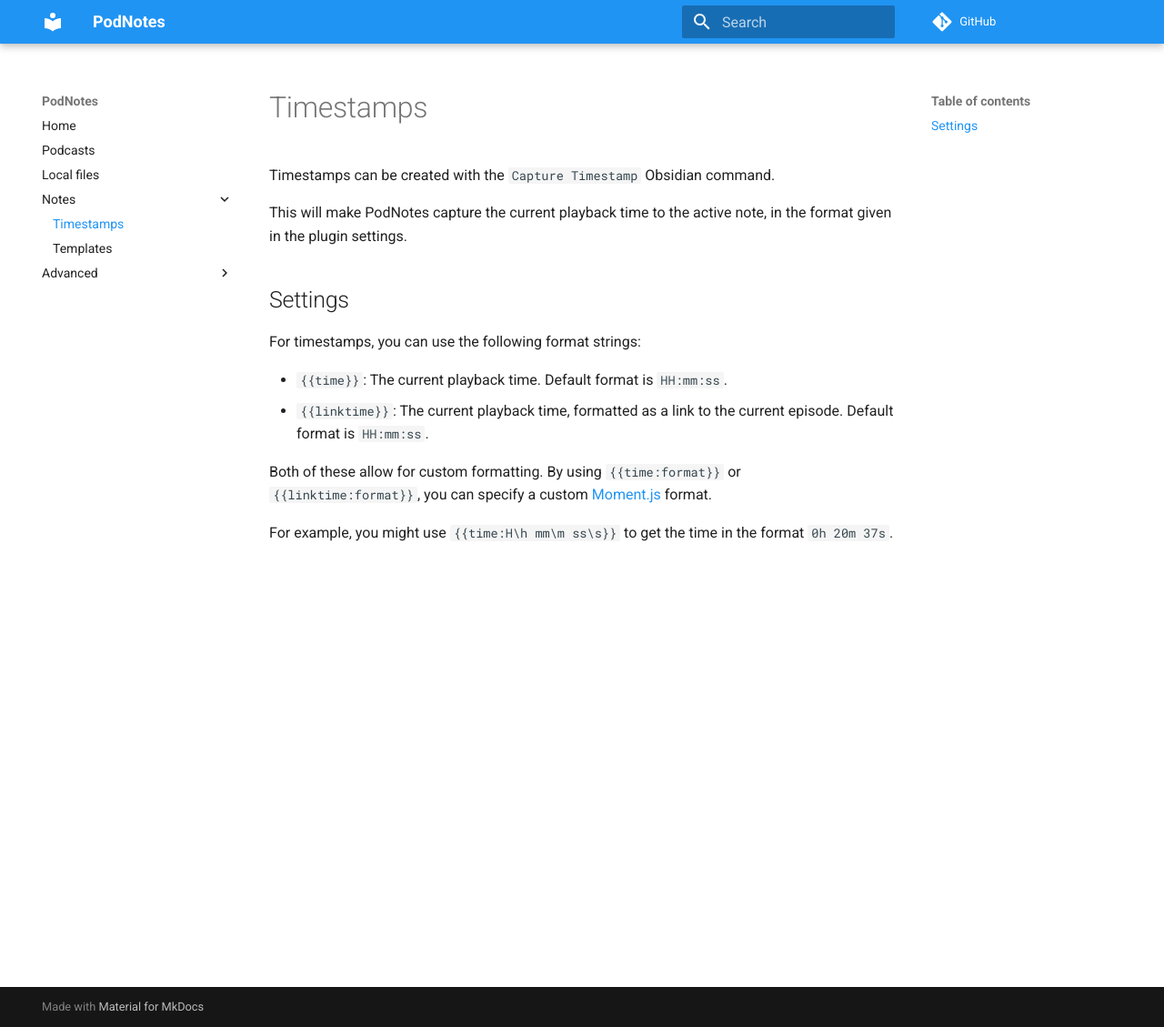
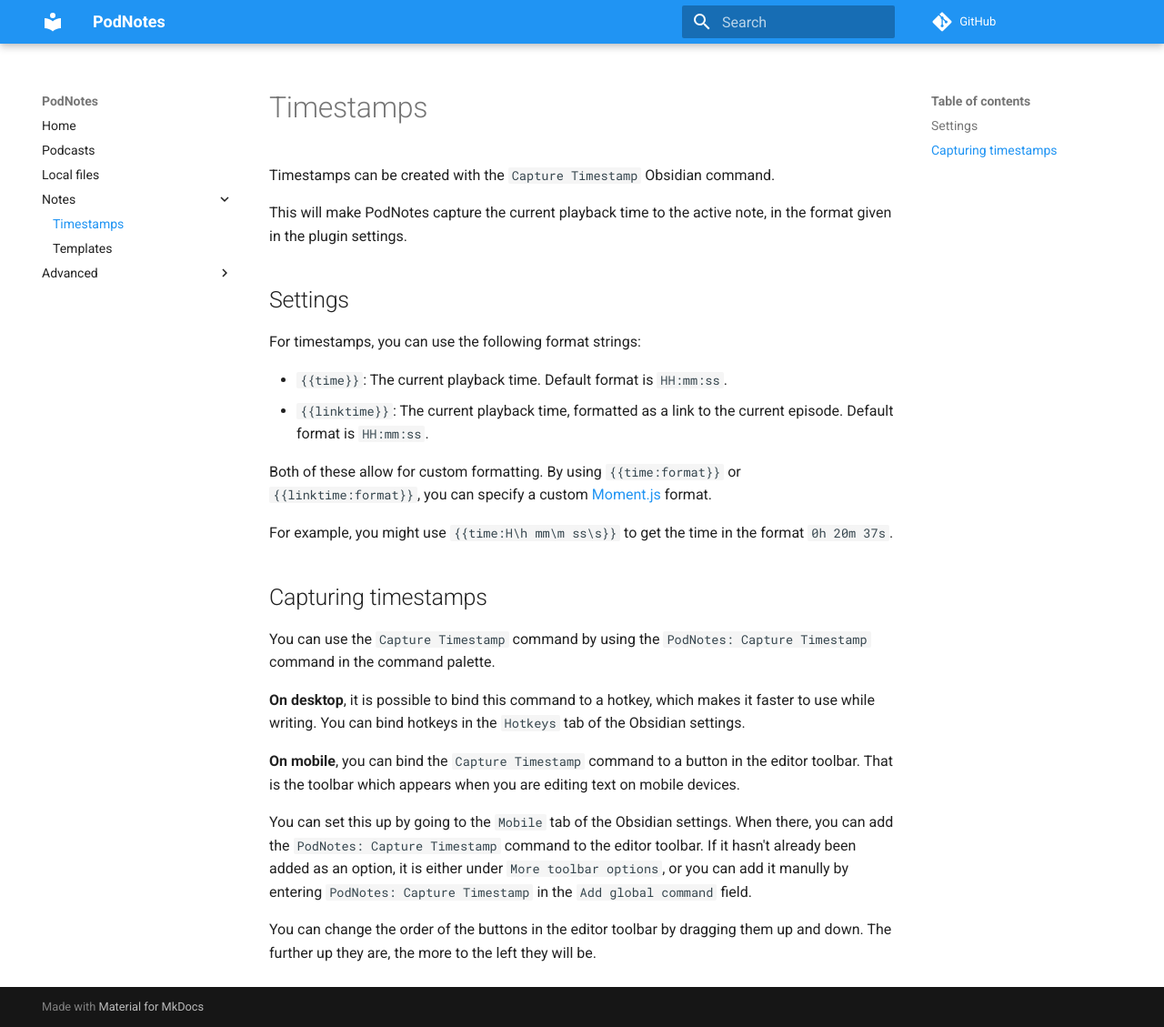
Before and after one commit to chhoumann/PodNotes, an MkDocs documentation site: the page built from docs/docs/timestamps.md, in a window 1280 px wide and 1129 px high. Shown: the whole window at 91% size. Built offline with MkDocs 1.6.1 and Material for MkDocs 9.7.7, drawn with Linux system fonts in a browser that asks for light colours; comment, search, counter and statistics services are not loaded.

Commit message:
docs: write how to capture timestamps on mobile and desktop

```diff
--- a/docs/docs/timestamps.md
+++ b/docs/docs/timestamps.md
@@ -12,3 +12,17 @@ Both of these allow for custom formatting.
 By using `{{time:format}}` or `{{linktime:format}}`, you can specify a custom [Moment.js](https://momentjs.com) format.
 
 For example, you might use `{{time:H\h mm\m ss\s}}` to get the time in the format `0h 20m 37s`.
+
+## Capturing timestamps
+You can use the `Capture Timestamp` command by using the `PodNotes: Capture Timestamp` command in the command palette.
+
+**On desktop**, it is possible to bind this command to a hotkey, which makes it faster to use while writing.
+You can bind hotkeys in the `Hotkeys` tab of the Obsidian settings.
+
+**On mobile**, you can bind the `Capture Timestamp` command to a button in the editor toolbar.
+That is the toolbar which appears when you are editing text on mobile devices.
+
+You can set this up by going to the `Mobile` tab of the Obsidian settings.
+When there, you can add the `PodNotes: Capture Timestamp` command to the editor toolbar. If it hasn't already been added as an option, it is either under `More toolbar options`, or you can add it manully by entering `PodNotes: Capture Timestamp` in the `Add global command` field.
+
+You can change the order of the buttons in the editor toolbar by dragging them up and down. The further up they are, the more to the left they will be.
```
